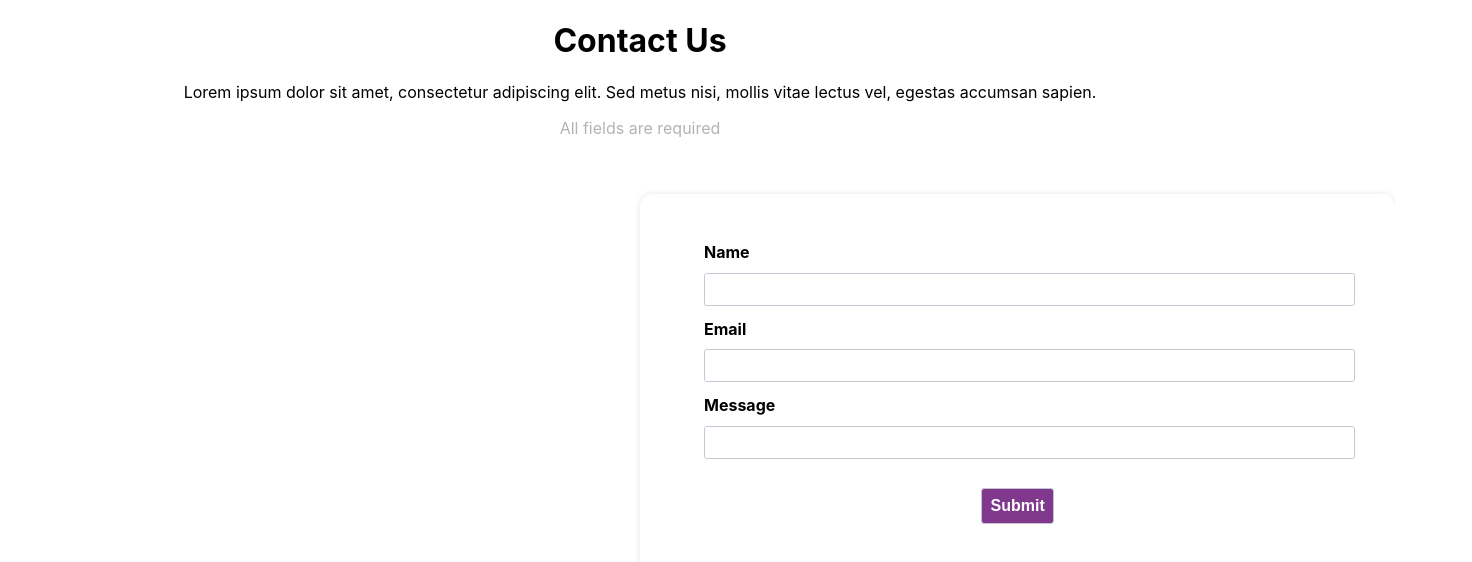
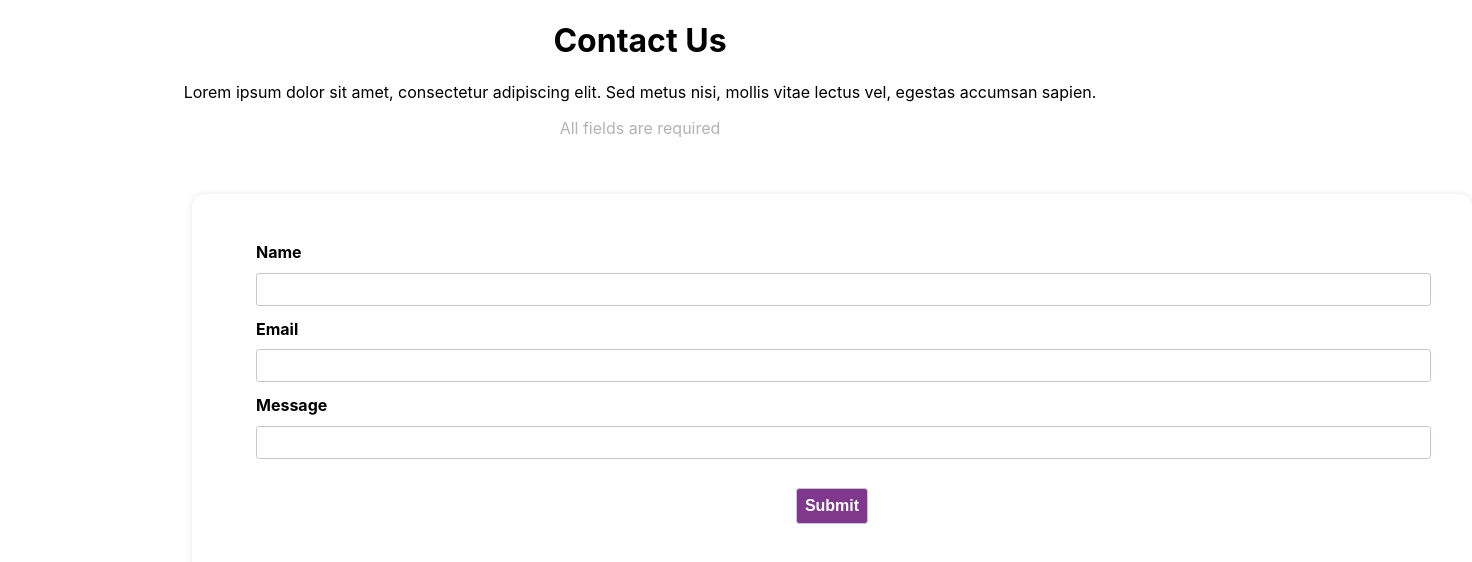
Before and after one commit to ThatayaoneK/my-contact-form, a React (Create React App) app: page / in a window 1280 px wide. Shown: the top 562 px of the page, 1472 px wide, since content can reach past the window. Built offline with nearby package versions, Linux system fonts and the light colour scheme.

Commit message:
position

```diff
--- a/src/App.module.scss
+++ b/src/App.module.scss
@@ -43,7 +43,7 @@
   justify-items: center;
   padding: 3em 4em;
   box-shadow: 0 0 6px #e6e6e6;
-  width: 49%;
+  width: auto;
   border-radius: 0.8em;
   justify-content: space-between;
   align-content: space-between;
@@ -51,7 +51,7 @@
   overflow: auto;
   position: relative;
   top: auto;
-  left: 50%;
+  left: 15%;
   flex-wrap: nowrap;
 }
 .Paragraph_descrip {
```
